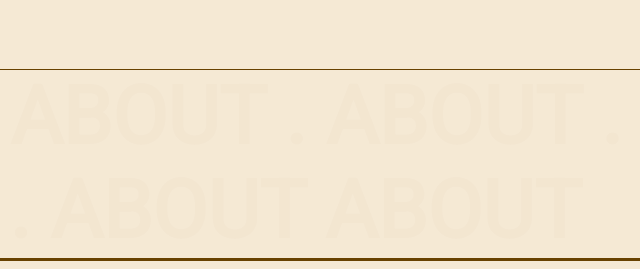
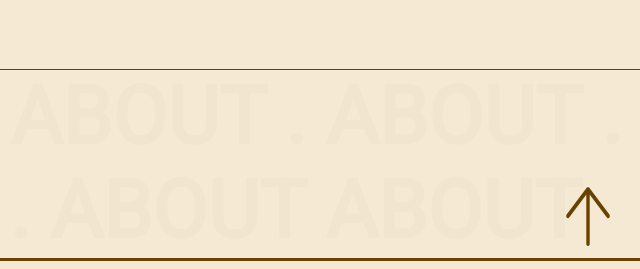
Before and after one commit to vileshrajbelly/Personalwebsite, a plain HTML site: page index.html in a window 1280 px wide. Shown: the part 956-1225 px from the top of the page, 640-1280 px from the left. Drawn offline with nearby package versions, Linux system fonts and the light colour scheme; a web font is replaced by a local one.

Commit message:
12-nov-22

```diff
--- a/CSS/style.css
+++ b/CSS/style.css
@@ -24,6 +24,7 @@ h1 {
 
 a {
     color: #684200;
+    text-decoration: none;
 }
 
 a:hover {
@@ -132,7 +133,7 @@ nav {
     display: block;
     font-size: 5pc;
     text-align: center;
-    color: #68420004;
+    color: #68420005;
 }
 
 .icons{
@@ -146,3 +147,10 @@ nav {
     bottom: 1px;
     left: 9px;
 }
+
+.toparrow{
+    position: absolute;
+    scale: 300% 400%;
+    bottom: 30px;
+    left: 95%;
+}
--- a/index.html
+++ b/index.html
@@ -4,6 +4,8 @@
 <link rel="stylesheet" href="CSS\style.css">
 <link rel="icon" href="ico\favicon.ico">
 <link rel="stylesheet" href="https://fonts.googleapis.com/css?family=Roboto|Poppins|Sono">
+<link rel="stylesheet"
+    href="https://fonts.googleapis.com/css2?family=Material+Symbols+Rounded:opsz,wght,FILL,GRAD@20..48,100..700,0..1,-50..200" />
 
 <head>
     <meta charset="UTF-8">
@@ -46,7 +48,7 @@
             <p>Karnataka, India</p>
             <p>© 2022-2022 All Rights Reserved</p>
         </div>
-
+        <a href="#"><span class="material-symbols-rounded toparrow">arrow_upward</span></a>
     </div>
 </body>
 
```
